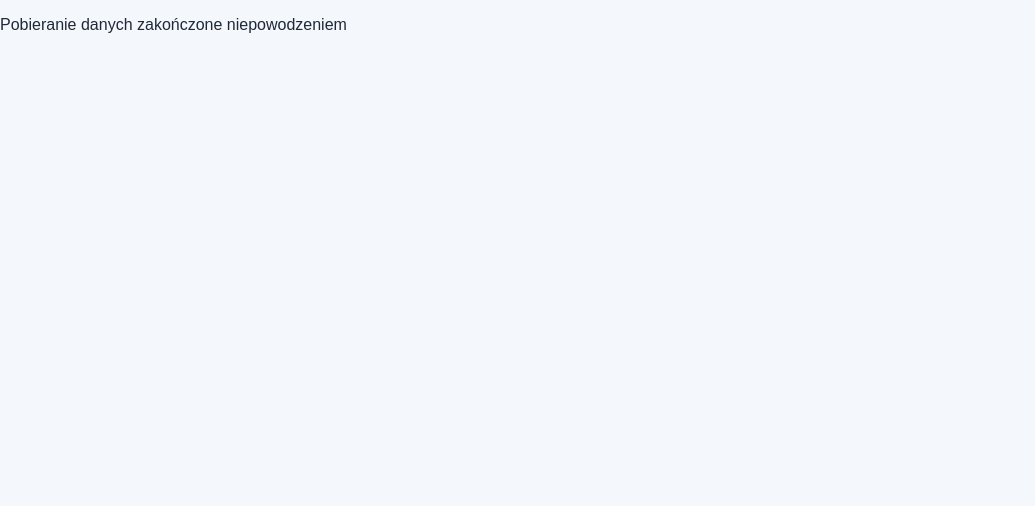
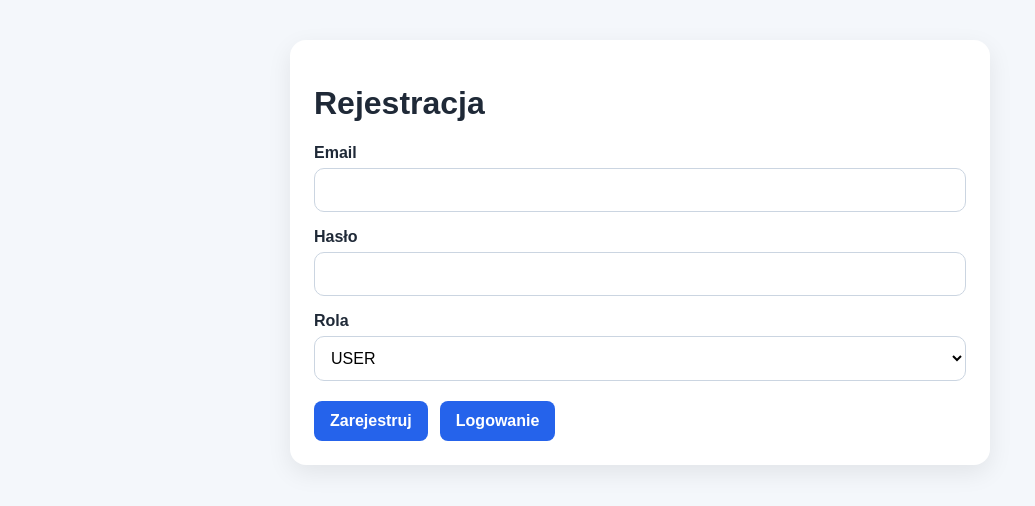
Before and after one commit to Hrexandro/zaawansowane-technologie-internetowe, a React (Vite) app: page /register in a window 1280 px wide. Shown: the top 506 px of the page, without its empty margins (0-1035 px from the left). Built offline with nearby package versions, Linux system fonts and the light colour scheme; no server answers.

Commit message:
connect frontend to jwt authentication and user/admin roles

```diff
--- a/src/App.css
+++ b/src/App.css
@@ -37,20 +37,33 @@
   }
 
   .button {
-    display: inline-block;
+    display: inline-flex;
+    align-items: center;
+    justify-content: center;
+
+    padding: 10px 16px;
+    min-height: 40px;
+
+    border: none;
+    border-radius: 8px;
+
     background-color: #2563eb;
     color: white;
-    padding: 10px 16px;
-    border-radius: 10px;
+
+    font: inherit;
     font-weight: 600;
-    border: none;
+    line-height: 1;
+
+    text-decoration: none;
     cursor: pointer;
-    transition: 0.2s;
+    box-sizing: border-box;
   }
 
   .button:hover {
     background-color: #1d4ed8;
   }
+
+
 
   .button-secondary {
     display: inline-block;
@@ -104,6 +117,7 @@
     display: flex;
     flex-direction: column;
     gap: 6px;
+    margin-bottom: 16px;
   }
 
   label {
@@ -111,14 +125,17 @@
   }
 
   input,
-  textarea {
+  textarea,
+  select {
     width: 100%;
     padding: 12px;
     border: 1px solid #cbd5e1;
     border-radius: 10px;
     font: inherit;
     background-color: white;
+    box-sizing: border-box;
   }
+
 
   input:focus,
   textarea:focus {
--- a/src/App.jsx
+++ b/src/App.jsx
@@ -1,25 +1,40 @@
 import './App.css'
-import { Routes, Route } from 'react-router'
+import { Routes, Route, Navigate } from 'react-router'
 import HomePage from './HomePage.jsx'
 import EventDetailsPage from './EventDetailsPage.jsx'
 import AddEventPage from './AddEventPage.jsx'
+import LoginPage from './LoginPage.jsx'
+import RegisterPage from './RegisterPage.jsx'
 import { useEffect, useState } from 'react'
 
 function App() {
   const [events, setEvents] = useState([])
-  const [loading, setLoading] = useState(true)
+  const [loading, setLoading] = useState(false)
   const [error, setError] = useState('')
+  const [token, setToken] = useState(localStorage.getItem('token') || '')
+  const [user, setUser] = useState(() => {
+    const savedUser = localStorage.getItem('user')
+    return savedUser ? JSON.parse(savedUser) : null
+  })
+
+  const isAdmin = user?.role === 'ADMIN'
 
   useEffect(() => {
-    loadEvents()
-  }, [])
+    if (token) {
+      loadEvents()
+    }
+  }, [token])
 
   async function loadEvents() {
     try {
       setLoading(true)
       setError('')
 
-      const response = await fetch('/items')
+      const response = await fetch('/items', {
+        headers: {
+          Authorization: `Bearer ${token}`
+        }
+      })
 
       if (!response.ok) {
         throw new Error('Błąd pobierania danych')
@@ -34,11 +49,62 @@ function App() {
     }
   }
 
+async function registerUser(email, password, role) {
+  const response = await fetch('/register', {
+    method: 'POST',
+    headers: {
+      'Content-Type': 'application/json'
+    },
+    body: JSON.stringify({ email, password, role })
+  })
+
+  const data = await response.json().catch(() => null)
+
+  if (!response.ok) {
+    const error = new Error(data?.message || 'Błąd rejestracji')
+    error.details = data?.errors
+    throw error
+  }
+
+  return data
+}
+
+  async function login(email, password) {
+    const response = await fetch('/login', {
+      method: 'POST',
+      headers: {
+        'Content-Type': 'application/json'
+      },
+      body: JSON.stringify({ email, password })
+    })
+
+    if (!response.ok) {
+      throw new Error('Błąd logowania')
+    }
+
+    const data = await response.json()
+
+    localStorage.setItem('token', data.token)
+    localStorage.setItem('user', JSON.stringify(data.user))
+
+    setToken(data.token)
+    setUser(data.user)
+  }
+
+  function logout() {
+    localStorage.removeItem('token')
+    localStorage.removeItem('user')
+    setToken('')
+    setUser(null)
+    setEvents([])
+  }
+
   async function addEvent(newEvent) {
     const response = await fetch('/items', {
       method: 'POST',
       headers: {
-        'Content-Type': 'application/json'
+        'Content-Type': 'application/json',
+        Authorization: `Bearer ${token}`
       },
       body: JSON.stringify(newEvent)
     })
@@ -53,7 +119,10 @@ function App() {
 
   async function deleteEvent(id) {
     const response = await fetch(`/items/${id}`, {
-      method: 'DELETE'
+      method: 'DELETE',
+      headers: {
+        Authorization: `Bearer ${token}`
+      }
     })
 
     if (!response.ok) {
@@ -73,12 +142,49 @@ function App() {
 
   return (
     <Routes>
-      <Route path="/" element={<HomePage events={events} />} />
+      <Route
+        path="/"
+        element={
+          token ? (
+            <HomePage events={events} user={user} logout={logout} />
+          ) : (
+            <Navigate to="/login" />
+          )
+        }
+      />
+
+      <Route path="/login" element={<LoginPage login={login} />} />
+
+      <Route
+        path="/register"
+        element={<RegisterPage registerUser={registerUser} />}
+      />
+
       <Route
         path="/event/:id"
-        element={<EventDetailsPage events={events} deleteEvent={deleteEvent} />}
+        element={
+          token ? (
+            <EventDetailsPage
+              events={events}
+              deleteEvent={deleteEvent}
+              user={user}
+            />
+          ) : (
+            <Navigate to="/login" />
+          )
+        }
       />
-      <Route path="/add" element={<AddEventPage addEvent={addEvent} />} />
+
+      <Route
+        path="/add"
+        element={
+          token && isAdmin ? (
+            <AddEventPage addEvent={addEvent} />
+          ) : (
+            <Navigate to="/" />
+          )
+        }
+      />
     </Routes>
   )
 }
--- a/src/EventDetailsPage.jsx
+++ b/src/EventDetailsPage.jsx
@@ -1,7 +1,7 @@
 import './App.css'
 import { useParams, Link, useNavigate } from 'react-router'
 
-function EventDetailsPage({ events, deleteEvent }) {
+function EventDetailsPage({ events, deleteEvent, user }) {
   const { id } = useParams()
   const navigate = useNavigate()
 
@@ -21,7 +21,9 @@ function EventDetailsPage({ events, deleteEvent }) {
       <div className="page">
         <div className="card">
           <h1>Nie znaleziono wydarzenia</h1>
-          <Link to="/">Powrót</Link>
+          <Link to="/" className="button">
+            Powrót
+          </Link>
         </div>
       </div>
     )
@@ -39,9 +41,11 @@ function EventDetailsPage({ events, deleteEvent }) {
             Powrót
           </Link>
 
-          <button onClick={handleDelete} className="button">
-            Usuń wydarzenie
-          </button>
+          {user.role === 'ADMIN' && (
+            <button onClick={handleDelete} className="button">
+              Usuń wydarzenie
+            </button>
+          )}
         </div>
       </div>
     </div>
--- a/src/HomePage.jsx
+++ b/src/HomePage.jsx
@@ -1,30 +1,41 @@
 import './App.css'
 import { Link } from 'react-router'
 
-function HomePage({ events }) {
+function HomePage({ events, user, logout }) {
   return (
     <div className="page">
       <div className="card">
-        <h1 className="title">Lista wydarzeń</h1>
+        <h1>Lista wydarzeń</h1>
 
-        <Link to="/add" className="button">
-          Dodaj nowe wydarzenie
-        </Link>
+        <p>Zalogowano jako: {user.email}</p>
+        <p>Rola: {user.role}</p>
+
+        <div className="actions">
+          {user.role === 'ADMIN' && (
+            <Link to="/add" className="button">
+              Dodaj nowe wydarzenie
+            </Link>
+          )}
+
+          <button onClick={logout} className="button">
+            Wyloguj
+          </button>
+        </div>
 
         {events.length === 0 ? (
-          <p className="info-text">Brak wydarzeń</p>
+          <p>Brak wydarzeń</p>
         ) : (
-          <ul className="event-list">
+          <div className="event-list">
             {events.map(event => (
-              <li key={event.id} className="event-item">
-                <h2 className="event-name">{event.name}</h2>
-                <p className="event-date">{event.date}</p>
-                <Link to={`/event/${event.id}`} className="button-secondary">
+              <div key={event.id} className="event-card">
+                <h2>{event.name}</h2>
+                <p>{event.date}</p>
+                <Link to={`/event/${event.id}`} className="button">
                   Szczegóły
                 </Link>
-              </li>
+              </div>
             ))}
-          </ul>
+          </div>
         )}
       </div>
     </div>
--- /dev/null
+++ b/src/LoginPage.jsx
@@ -0,0 +1,60 @@
+import { useState } from 'react'
+import { Link, useNavigate } from 'react-router'
+import './App.css'
+
+function LoginPage({ login }) {
+  const [email, setEmail] = useState('')
+  const [password, setPassword] = useState('')
+  const [error, setError] = useState('')
+  const navigate = useNavigate()
+
+  async function handleSubmit(e) {
+    e.preventDefault()
+
+    try {
+      setError('')
+      await login(email, password)
+      navigate('/')
+    } catch (err) {
+      setError('Nieprawidłowy email lub hasło')
+    }
+  }
+
+  return (
+    <div className="page">
+      <div className="card">
+        <h1>Logowanie</h1>
+
+        <form onSubmit={handleSubmit}>
+          <div className="form-group">
+            <label>Email</label>
+            <input value={email} onChange={e => setEmail(e.target.value)} />
+          </div>
+
+          <div className="form-group">
+            <label>Hasło</label>
+            <input
+              type="password"
+              value={password}
+              onChange={e => setPassword(e.target.value)}
+            />
+          </div>
+
+          {error && <p className="error">{error}</p>}
+
+          <div className="actions">
+            <button className="button" type="submit">
+              Zaloguj
+            </button>
+
+            <Link to="/register" className="button">
+              Rejestracja
+            </Link>
+          </div>
+        </form>
+      </div>
+    </div>
+  )
+}
+
+export default LoginPage
--- /dev/null
+++ b/src/RegisterPage.jsx
@@ -0,0 +1,79 @@
+import { useState } from 'react'
+import { Link, useNavigate } from 'react-router'
+import './App.css'
+
+function RegisterPage({ registerUser }) {
+  const [email, setEmail] = useState('')
+  const [password, setPassword] = useState('')
+  const [role, setRole] = useState('USER')
+  const [errors, setErrors] = useState([])
+  const navigate = useNavigate()
+
+  async function handleSubmit(e) {
+    e.preventDefault()
+
+    try {
+    setErrors([])
+    await registerUser(email, password, role)
+    navigate('/login')
+    } catch (err) {
+    if (err.details) {
+        setErrors(Object.values(err.details))
+    } else {
+        setErrors([err.message || 'Nie udało się zarejestrować użytkownika'])
+    }
+    }
+  }
+
+  return (
+    <div className="page">
+      <div className="card">
+        <h1>Rejestracja</h1>
+
+        <form onSubmit={handleSubmit}>
+          <div className="form-group">
+            <label>Email</label>
+            <input value={email} onChange={e => setEmail(e.target.value)} />
+          </div>
+
+          <div className="form-group">
+            <label>Hasło</label>
+            <input
+              type="password"
+              value={password}
+              onChange={e => setPassword(e.target.value)}
+            />
+          </div>
+
+          <div className="form-group">
+            <label>Rola</label>
+            <select value={role} onChange={e => setRole(e.target.value)}>
+              <option value="USER">USER</option>
+              <option value="ADMIN">ADMIN</option>
+            </select>
+          </div>
+
+            {errors.length > 0 && (
+            <div className="error">
+                {errors.map((error, index) => (
+                <p key={index}>{error}</p>
+                ))}
+            </div>
+            )}
+
+          <div className="actions">
+            <button className="button" type="submit">
+              Zarejestruj
+            </button>
+
+            <Link to="/login" className="button">
+              Logowanie
+            </Link>
+          </div>
+        </form>
+      </div>
+    </div>
+  )
+}
+
+export default RegisterPage
--- a/vite.config.js
+++ b/vite.config.js
@@ -5,7 +5,9 @@ export default defineConfig({
   plugins: [react()],
   server: {
     proxy: {
-      '/items': 'http://localhost:3000'
+      '/items': 'http://localhost:3000',
+      '/register': 'http://localhost:3000',
+      '/login': 'http://localhost:3000'
     }
   }
 })
```
Also changed, not shown: 1 other file (tests, documents, lock files or other folders).
